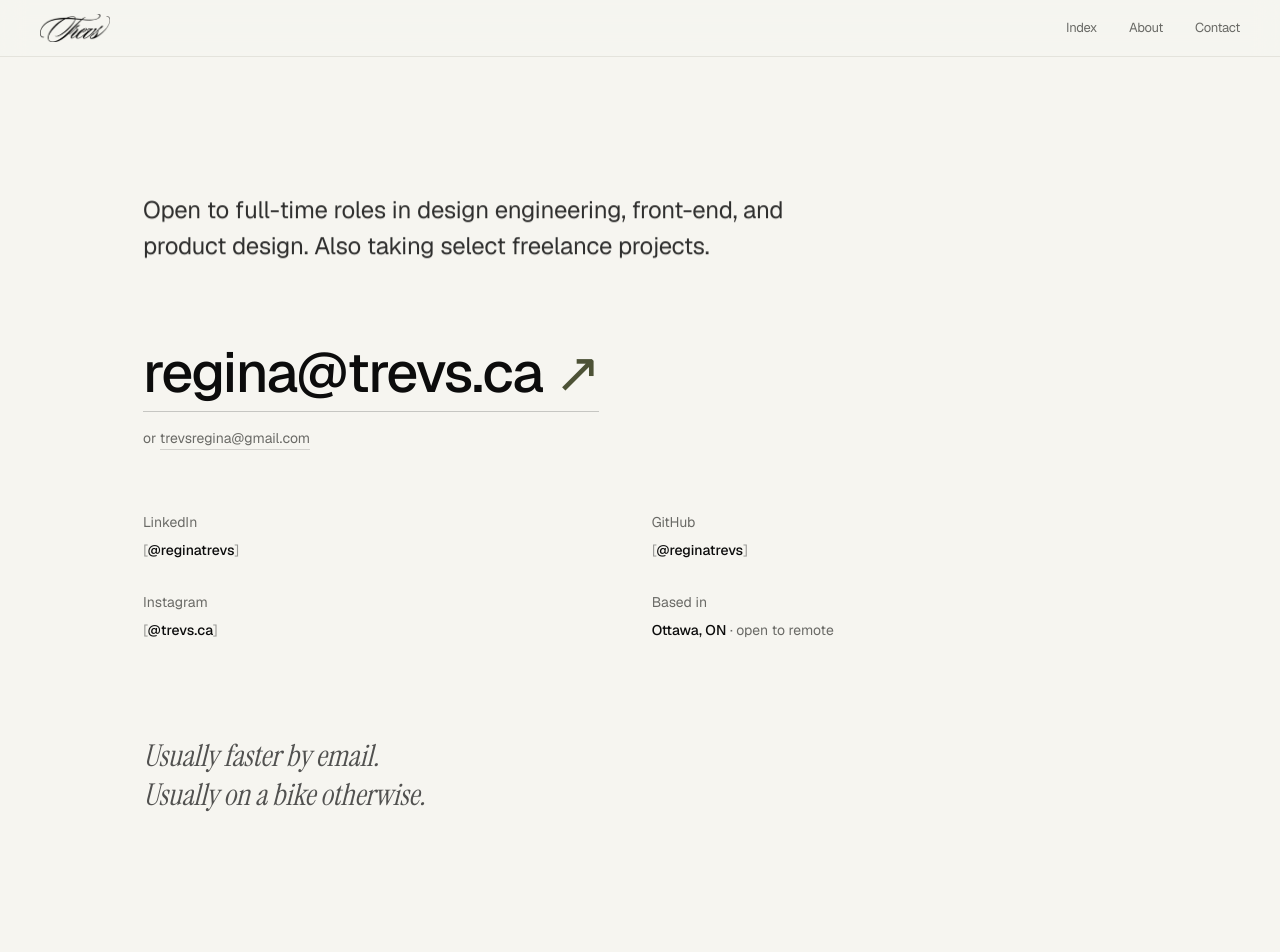
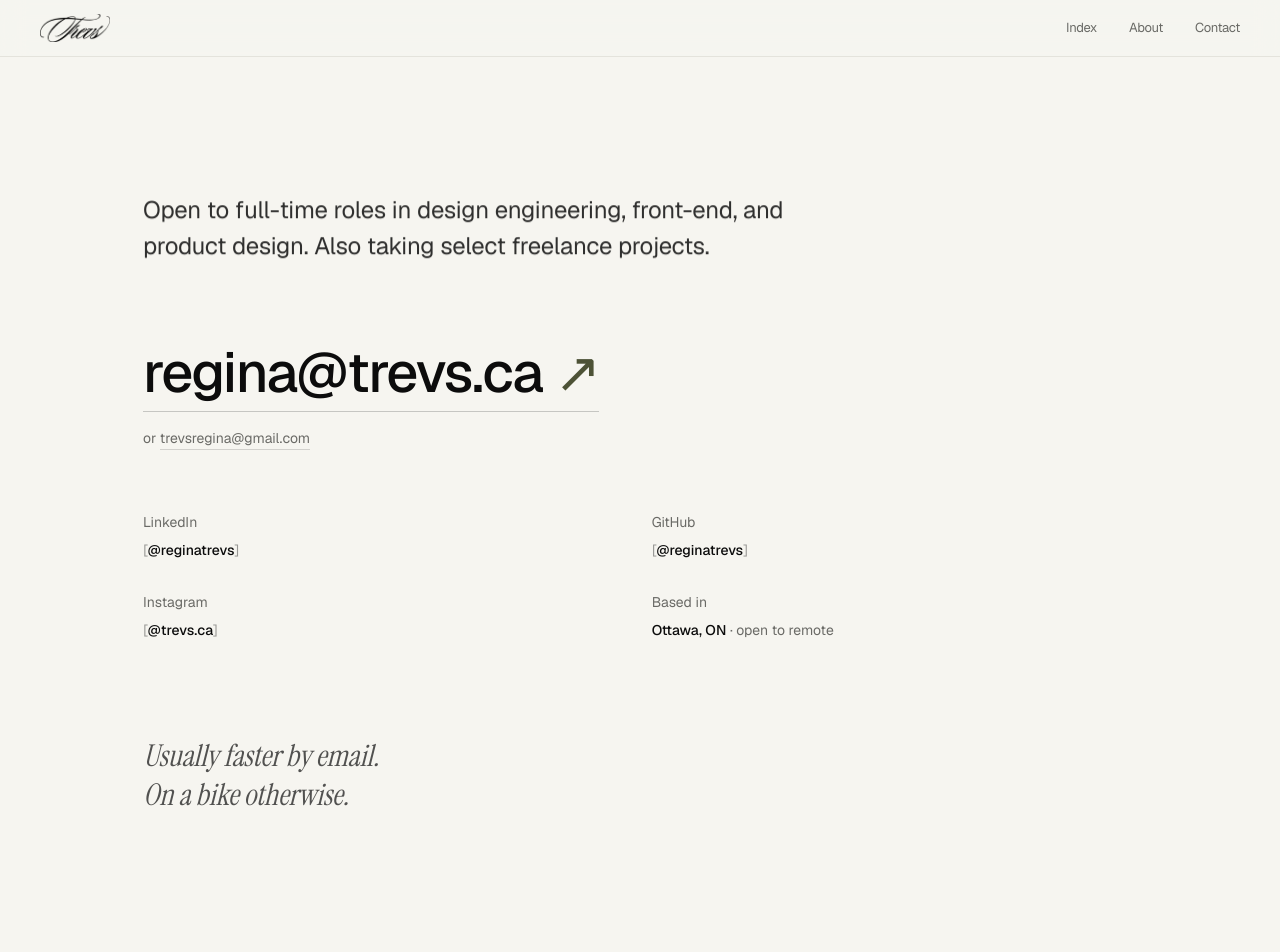
Before and after one commit to reginatrevs/presence, a Next.js app: page /contact in a window 1280 px wide. Shown: the top 952 px of the page. Built offline with nearby package versions, Linux system fonts and the light colour scheme.

Commit message:
Contact: drop 'Usually' from second closing line
Co-Authored-By: Claude Opus 4.7 (1M context) <noreply@anthropic.com>

```diff
--- a/app/contact/page.tsx
+++ b/app/contact/page.tsx
@@ -107,7 +107,7 @@ export default function ContactPage() {
               >
                 Usually faster by email.
                 <br />
-                Usually on a bike otherwise.
+                On a bike otherwise.
               </Reveal>
             </div>
           </div>
```
